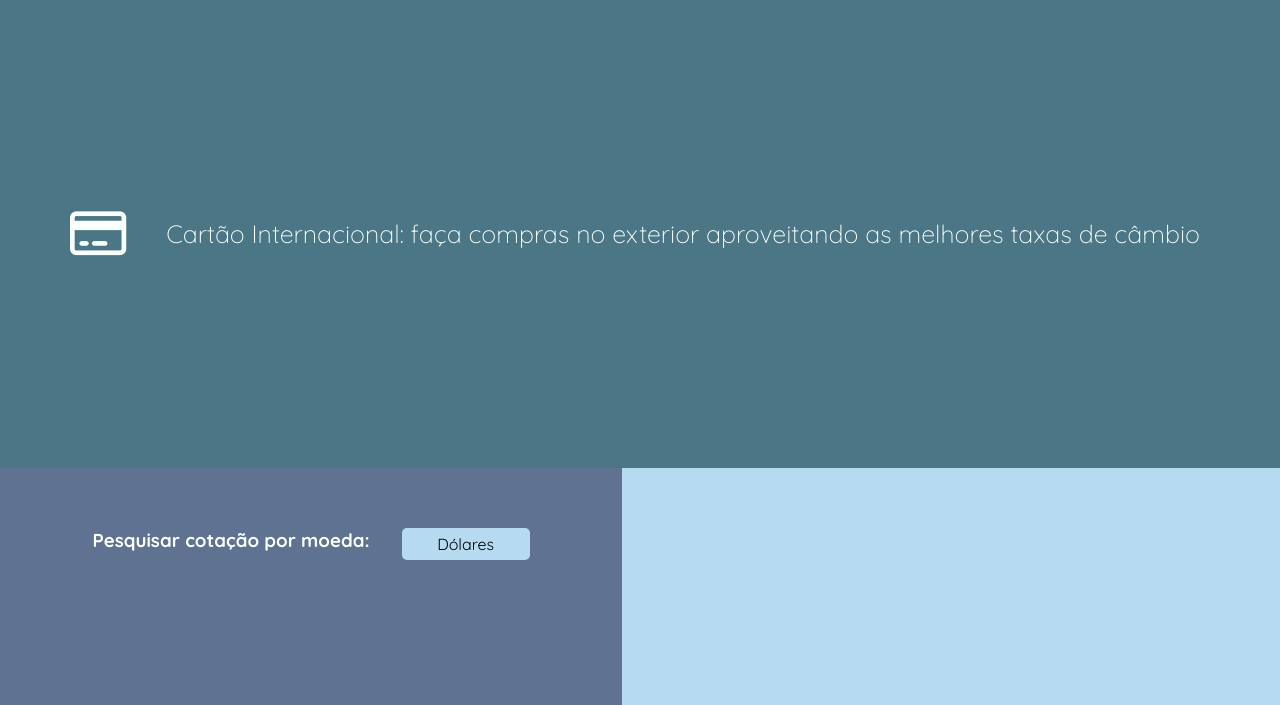
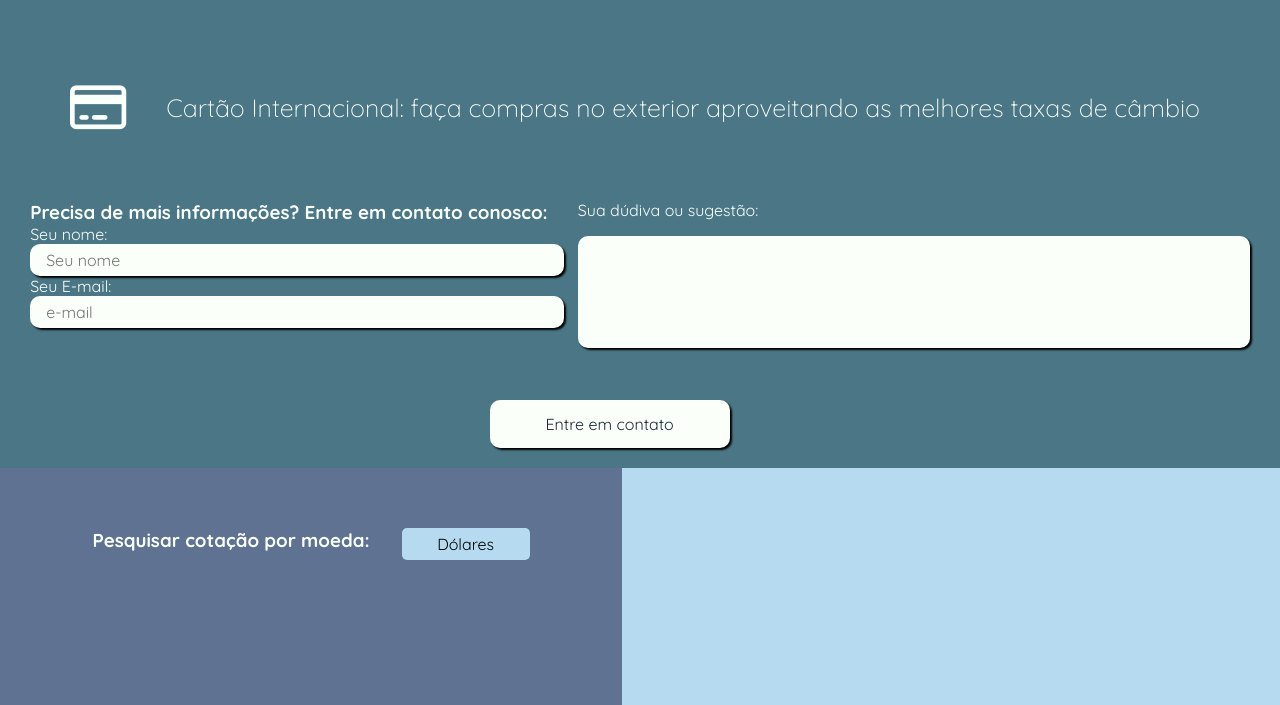
Before and after one commit to leovscn/seas-bank-task-js, a plain HTML site: page benefits/index.html in a window 1280 px wide. Shown: the part 392-1097 px from the top of the page. Drawn offline with Linux system fonts and the light colour scheme; no server answers.

Commit message:
Adicionado formulário de contato em Benefits

```diff
--- a/benefits/index.html
+++ b/benefits/index.html
@@ -52,7 +52,7 @@
         </div>
       </section>
       <section class="second">
-        <div class="textos">
+        <div class="container">
           <div class="left-text">
             <i class="fa-regular fa-credit-card"></i>
             <p>
@@ -60,7 +60,37 @@
               melhores taxas de câmbio
             </p>
           </div>
+          <div class="contact-box">
+            <div class="contact-form">
+              <h3>Precisa de mais informações? Entre em contato conosco:</h3>
+              <label for="nameContact">Seu nome:</label>
+              <input
+                type="text"
+                name="nameContact"
+                id="nameContact"
+                placeholder="Seu nome"
+                required
+              />
+              <label for="emailContact">Seu E-mail:</label>
+              <input
+                type="email"
+                name="emailContact"
+                id="emailContact"
+                placeholder="e-mail"
+                required
+              />
+            </div>
+            <div class="contact-text">
+              <label for="commentText">Sua dúdiva ou sugestão:</label>
+              <textarea
+                name="commentText"
+                id="commentText"
+                cols="30"
+                rows="10"
+              ></textarea>
+
         </div>
+        <button  type="button"class="submit-comment">Entre em contato</button>
       </section>
 
       <section class="third">
--- a/benefits/style.css
+++ b/benefits/style.css
@@ -5,12 +5,85 @@
 .cards.conversao {
   width: 50%;
 }
+.container {
+  width: 100%;
+  padding-top: 4rem;
+}
+.left-text {
+  padding-bottom: 3rem;
+}
 #users > p {
   color: black;
 }
 .usuarios {
   padding: 1.11rem;
   box-sizing: content-box;
+}
+.contact-box {
+  display: flex;
+  justify-content: space-evenly;
+  width: 100%;
+}
+.contact-form > input {
+  all: unset;
+  height: 2rem;
+  width: 100%;
+  display: flex;
+  align-items: flex-start;
+  justify-content: flex-start;
+  background-color: var(--color5);
+  border: none;
+  border-radius: 10px;
+  padding-left: 1rem;
+  color: var(--color1);
+  box-shadow: 2px 2px 2px black;
+}
+.contact-text {
+  display: flex;
+  align-items: flex-start;
+  flex-direction: column;
+}
+.contact-text > label {
+  margin-bottom: 1rem;
+}
+.contact-text > textarea {
+  all: unset;
+  background-color: var(--color5);
+  border: none;
+  border-radius: 10px;
+  color: var(--color1);
+  padding: 1rem;
+  width: 40rem;
+  height: 5rem;
+  box-shadow: 2px 2px 2px black;
+}
+.submit-comment {
+  all: unset;
+  position: absolute;
+  bottom: 0%;
+  right: 50%;
+  width: 15rem;
+  height: 3rem;
+  background-color: var(--color1);
+}
+.submit-comment {
+  all: unset;
+  position: absolute;
+  bottom: -5%;
+  right: 43%;
+  width: 15rem;
+  height: 3rem;
+  background-color: var(--color5);
+  transition: background 0.3s, color 0.3s;
+  text-align: center;
+  color: var(--color1);
+  border: none;
+  border-radius: 10px;
+  box-shadow: 2px 2px 2px black;
+}
+.submit-comment:hover {
+  background-color: var(--color3);
+  color: var(--color5);
 }
 select,
 option {
```
